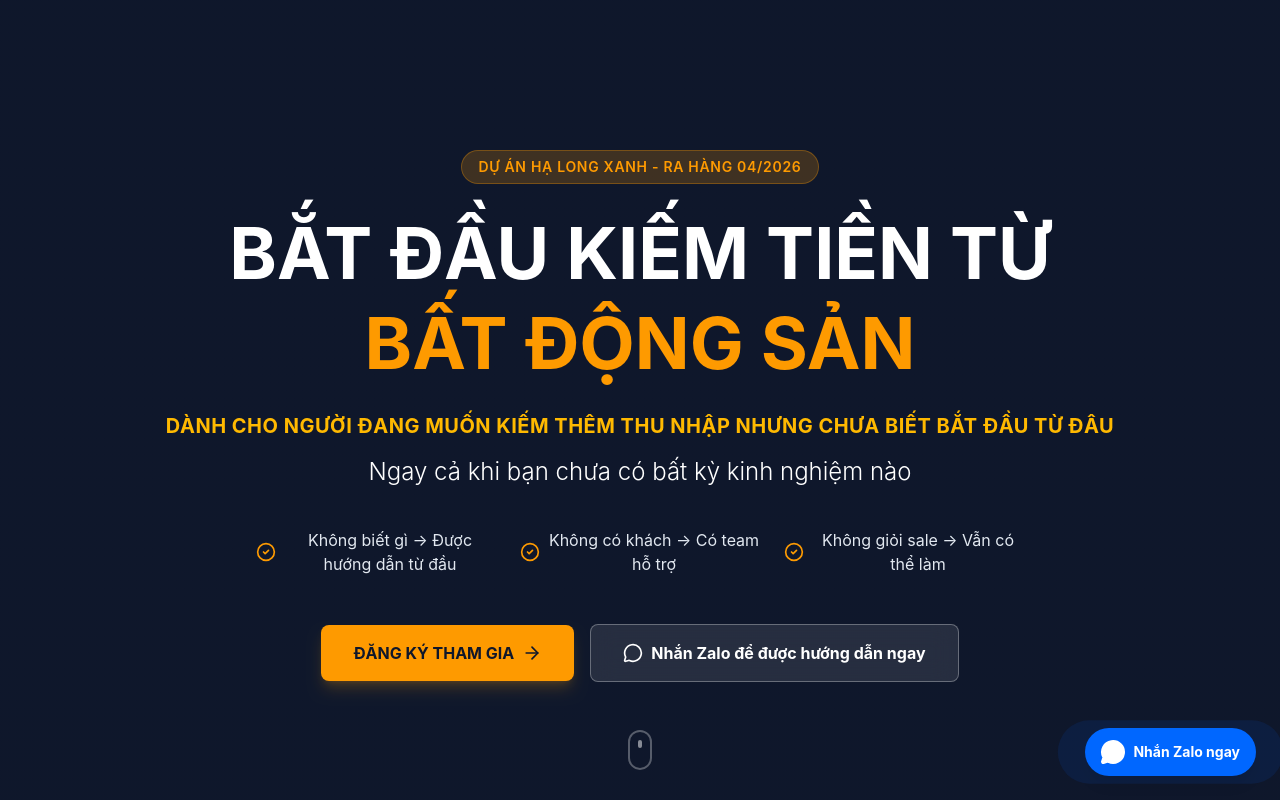
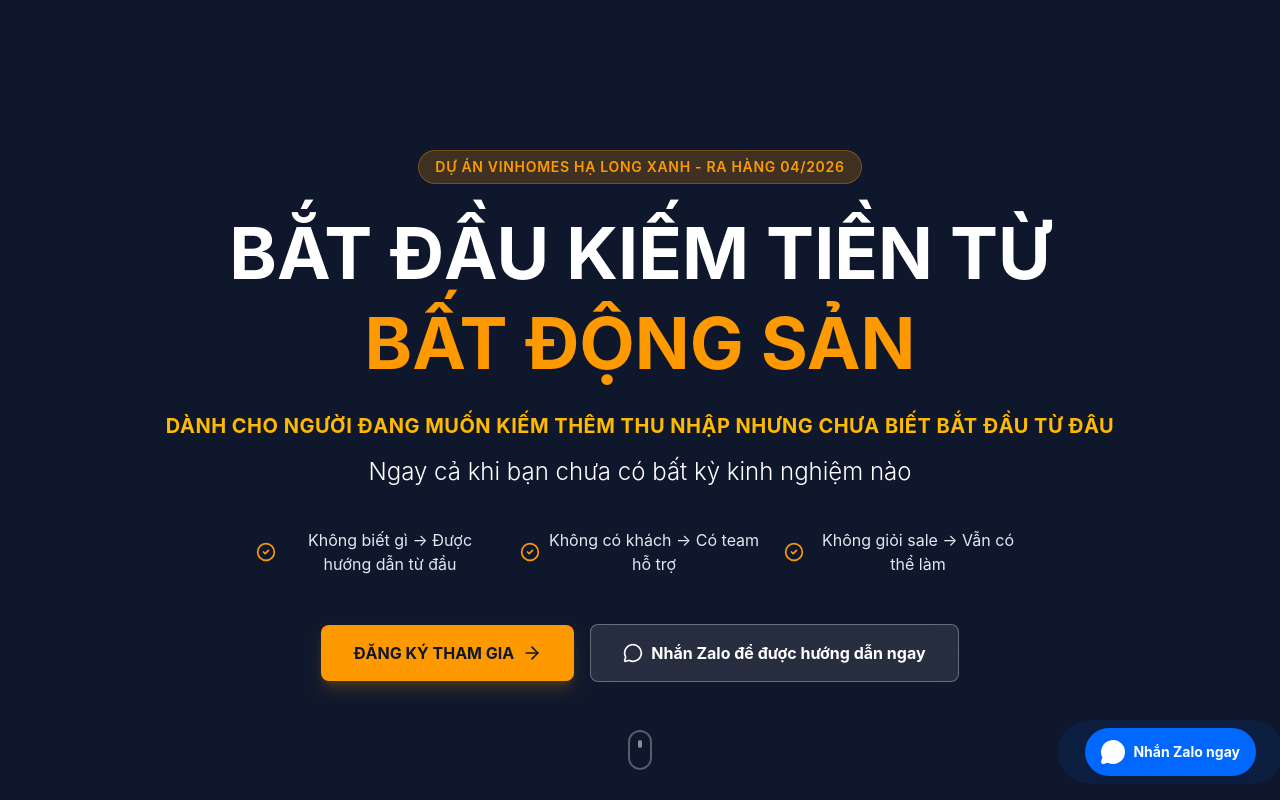
Before and after one commit to chinguyencn/tuyendungQTC, a React (Vite) app: page / in a window 1280 px wide. Shown: the top 800 px of the page. Built offline with nearby package versions, Linux system fonts and the light colour scheme.

Commit message:
feat: Clarify project name in Hero section
Update the hero section to use the full project name "Vinhomes Hạ Long Xanh" for better clarity and branding.

```diff
--- a/src/components/Hero.tsx
+++ b/src/components/Hero.tsx
@@ -16,7 +16,7 @@ export default function Hero() {
           transition={{ duration: 0.8 }}
         >
           <span className="inline-block px-4 py-1.5 mb-6 text-sm font-semibold tracking-wider uppercase bg-amber-500/20 border border-amber-500/30 rounded-full text-amber-500">
-            Dự án Hạ Long Xanh - Ra hàng 04/2026
+            Dự án Vinhomes Hạ Long Xanh - Ra hàng 04/2026
           </span>
 
           <h1 className="text-4xl md:text-6xl lg:text-7xl font-bold mb-6 leading-tight">
```
